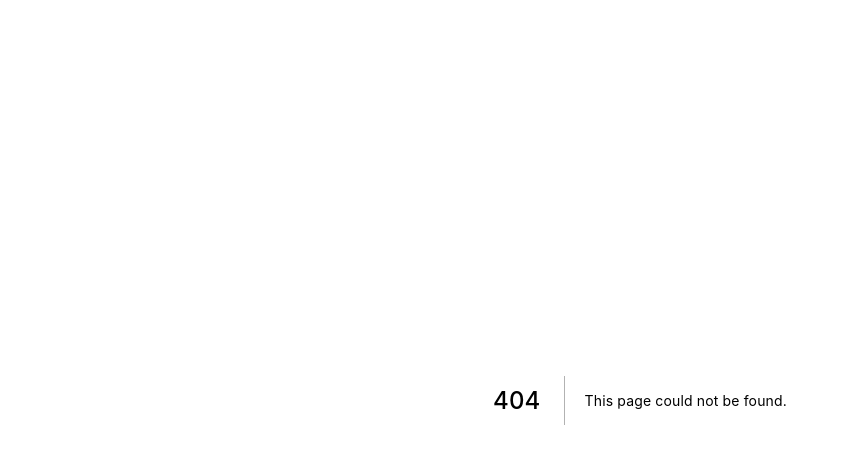
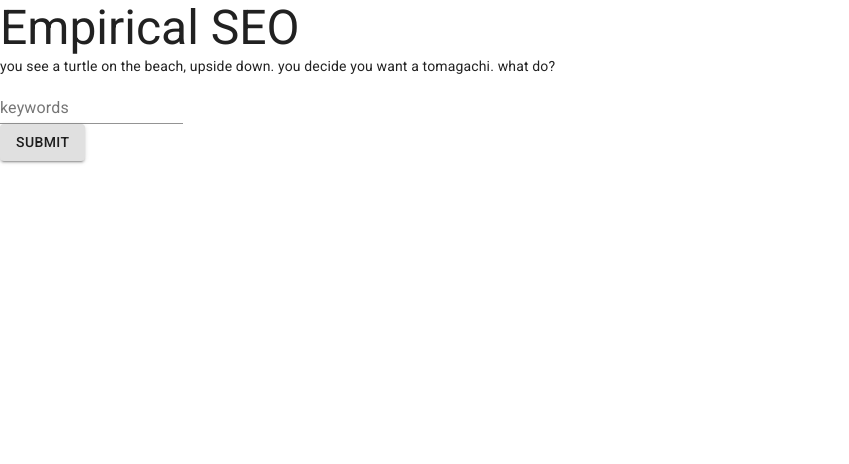
Before and after one commit to noconsulate/empirical-seo, a Next.js app: page /Survey in a window 1280 px wide. Before the commit this address had no page. Shown: the top 464 px of the page, without its empty margins (0-849 px from the left). Built offline with nearby package versions, Linux system fonts and the light colour scheme.

Commit message:
ugly form, no logic

```diff
--- a/components/Layout.js
+++ b/components/Layout.js
@@ -1,11 +1,11 @@
 import Typography from '@material-ui/core/Typography'
 
-import Header from './Header'
+import NavBar from './NavBar'
 
 const Layout = props => {
   return (
     <div>
-      <Header />
+      <NavBar />
       <Typography variant='h3'>
         Empircal SEO
       </Typography>
--- a/package.json
+++ b/package.json
@@ -5,6 +5,8 @@
   "dependencies": {
     "@material-ui/core": "latest",
     "clsx": "latest",
+    "formik": "^2.1.2",
+    "formik-material-ui": "^2.0.0-alpha.2",
     "next": "latest",
     "prop-types": "latest",
     "react": "latest",
--- /dev/null
+++ b/pages/Survey.js
@@ -0,0 +1,23 @@
+import Typography from '@material-ui/core/Typography'
+import TextField from '@material-ui/core/TextField'
+import Button from '@material-ui/core/Button'
+
+const Survey = props => {
+
+  return (
+    <div>
+      <Typography variant='h3'>
+        Empirical SEO
+      </Typography>
+      <Typography variant='body'>
+        you see a turtle on the beach, upside down. you decide you want a tomagachi. what do?
+      </Typography>
+      <form noValidate autoComplete='off'>
+        <TextField label='keywords' /> <br />
+        <Button variant='contained'>submit</Button>
+      </form>
+    </div>
+  )
+}
+
+export default Survey
```
Also changed, not shown: components/NavBar.js (added, +18 -0 lines), 1 other file (tests, documents, lock files or other folders).
